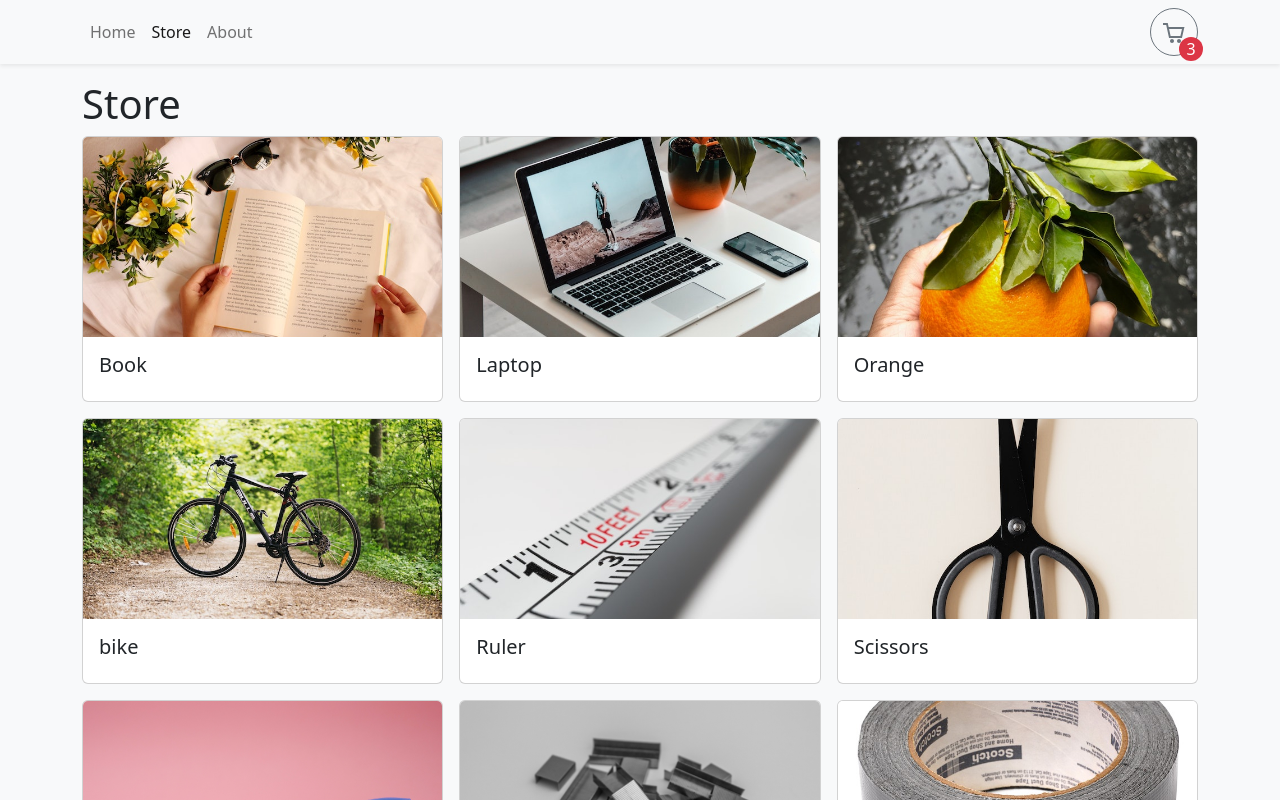
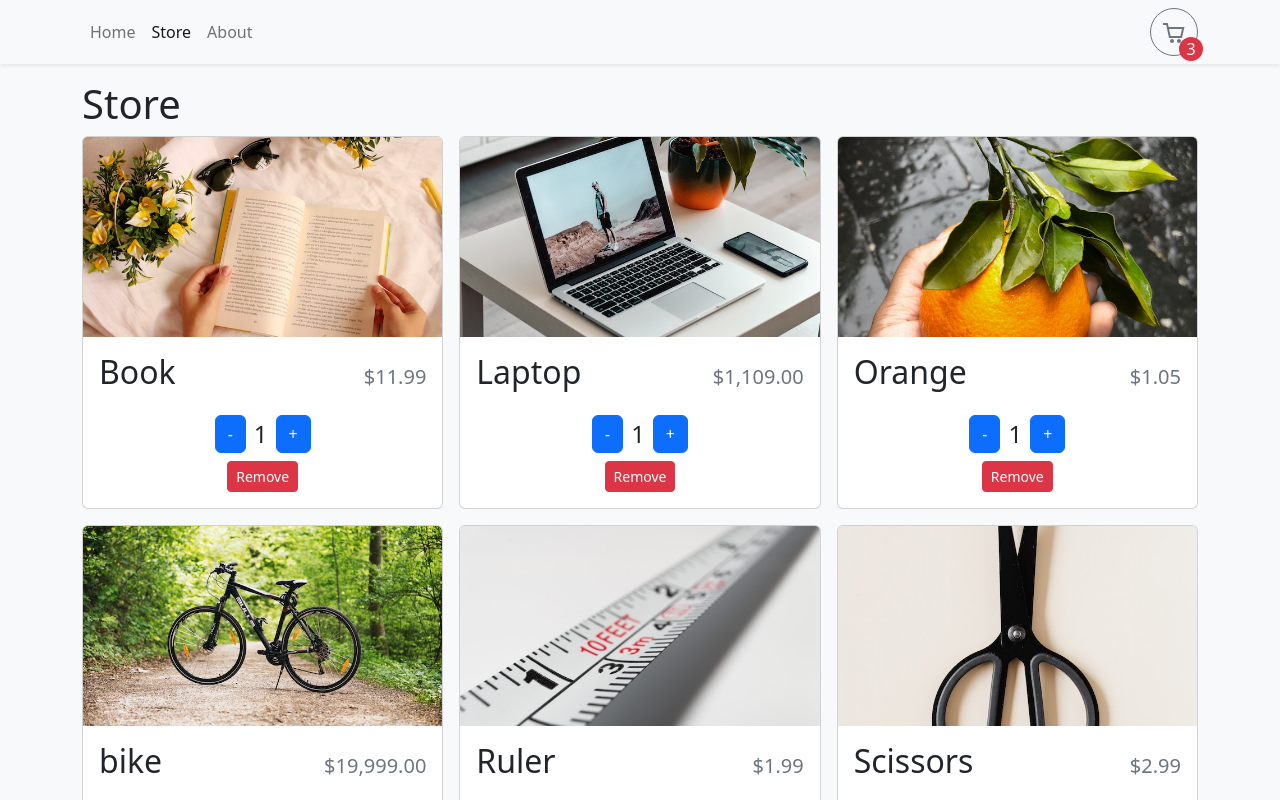
Before and after one commit to kr-sarvesh/shoppingKart, a React (Vite) app: page /Store in a window 1280 px wide. Shown: the top 800 px of the page. Built offline with nearby package versions, Linux system fonts and the light colour scheme.

Commit message:
added styles of addding and deleting items

```diff
--- a/src/components/StoreItem.tsx
+++ b/src/components/StoreItem.tsx
@@ -1,4 +1,5 @@
-import { Card } from 'react-bootstrap'
+import { Card, Button } from 'react-bootstrap'
+import { formatCurrency } from '../utilities/formatCurrency'
 
 type StoreItemProps = {
   id: number
@@ -8,6 +9,7 @@ type StoreItemProps = {
 }
 
 export function StoreItem({ id, name, price, imgUrl }: StoreItemProps) {
+  const quantity = 1
   return (
     <Card>
       <Card.Img
@@ -16,8 +18,35 @@ export function StoreItem({ id, name, price, imgUrl }: StoreItemProps) {
         height='200px'
         style={{ objectFit: 'cover' }}
       />
-      <Card.Body className='d-flex flex-column justify-content-between'>
-        <Card.Title>{name}</Card.Title>
+      <Card.Body className='d-flex flex-column'>
+        <Card.Title className='d-flex justify-content-between align-items-baseline mb-4'>
+          <span className='fs-2'>{name}</span>
+          <span className='ms-2 text-muted'>{formatCurrency(price)}</span>
+        </Card.Title>
+        <div className='mt-auto'>
+          {quantity === 0 ? (
+            <Button className='btn btn-primary w-100'>Add to cart</Button>
+          ) : (
+            <>
+              <div
+                className='d-flex align-items-center flex-column'
+                style={{ gap: '0.5rem' }}
+              >
+                <div
+                  className='d-flex align-items-center justify-content-center '
+                  style={{ gap: '0.5rem' }}
+                >
+                  <Button className='btn btn-primary'>-</Button>
+                  <span className='fs-4'>{quantity}</span>
+                  <Button className='btn btn-primary'>+</Button>
+                </div>
+                <Button variant='danger' size='sm'>
+                  Remove
+                </Button>
+              </div>
+            </>
+          )}
+        </div>
       </Card.Body>
     </Card>
   )
```
